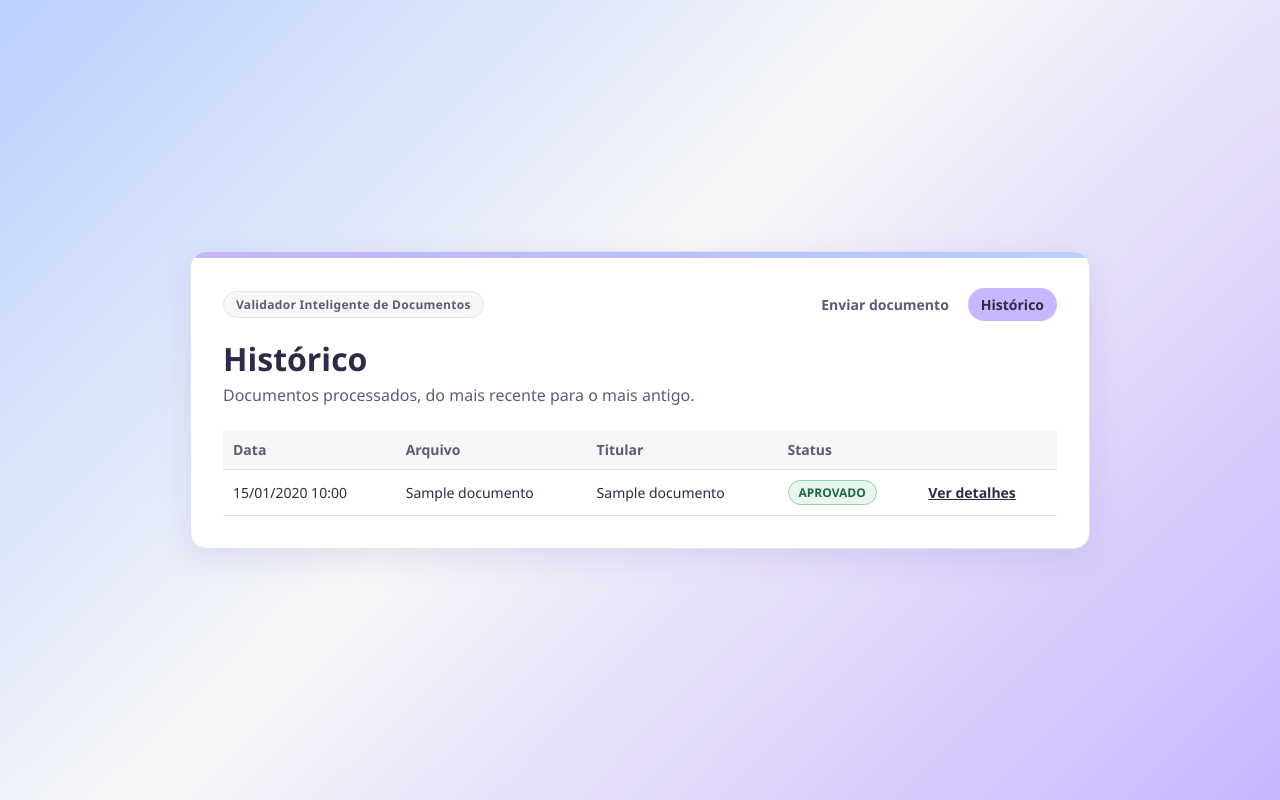
After one commit to matheus-larre/validador-documentos, a Spring Boot app: page /documentos in a window 1280 px wide. The commit adds this page. Run offline with Spring Boot 4, Linux system fonts and the light colour scheme; tables that the repository leaves empty hold one stand-in row (values such as "Sample post").

Commit message:
feat: cria telas de detalhe e historico de documentos

```diff
--- a/src/main/java/br/com/matheuslarre/validadordocumentos/controller/DocumentoController.java
+++ b/src/main/java/br/com/matheuslarre/validadordocumentos/controller/DocumentoController.java
@@ -1,23 +1,32 @@
 package br.com.matheuslarre.validadordocumentos.controller;
 
+import br.com.matheuslarre.validadordocumentos.model.Documento;
+import br.com.matheuslarre.validadordocumentos.service.ConsultaDocumentoService;
 import br.com.matheuslarre.validadordocumentos.service.OcrException;
 import br.com.matheuslarre.validadordocumentos.service.ProcessamentoService;
 import br.com.matheuslarre.validadordocumentos.service.ResultadoProcessamento;
 import org.springframework.stereotype.Controller;
+import org.springframework.ui.Model;
 import org.springframework.web.bind.annotation.GetMapping;
+import org.springframework.web.bind.annotation.PathVariable;
 import org.springframework.web.bind.annotation.PostMapping;
 import org.springframework.web.bind.annotation.RequestParam;
 import org.springframework.web.multipart.MultipartFile;
 import org.springframework.web.servlet.mvc.support.RedirectAttributes;
 
+import java.util.Optional;
+
 @Controller
 public class DocumentoController {
 
     private final ProcessamentoService processamentoService;
+    private final ConsultaDocumentoService consultaDocumentoService;
 
-    // Injeção de dependência pelo construtor: o Spring entrega o Service pronto
-    public DocumentoController(ProcessamentoService processamentoService) {
+    // Injeção de dependência pelo construtor: o Spring entrega os Services prontos
+    public DocumentoController(ProcessamentoService processamentoService,
+                               ConsultaDocumentoService consultaDocumentoService) {
         this.processamentoService = processamentoService;
+        this.consultaDocumentoService = consultaDocumentoService;
     }
 
     @GetMapping("/")
@@ -25,29 +34,37 @@ public class DocumentoController {
         return "upload";
     }
 
-    /** Controller "fino": recebe o HTTP, delega o fluxo ao serviço e decide o que mostrar na tela. */
+    /** Controller "fino": recebe o HTTP, delega o fluxo ao serviço e decide para qual tela ir. */
     @PostMapping("/documentos")
     public String receberDocumento(@RequestParam("tipo") String tipo,
                                    @RequestParam("arquivo") MultipartFile arquivo,
                                    RedirectAttributes redirect) {
         try {
             ResultadoProcessamento resultado = processamentoService.processar(tipo, arquivo);
-
             redirect.addFlashAttribute("sucesso",
-                    "Arquivo \"" + arquivo.getOriginalFilename() + "\" recebido como " + tipo
-                    + ". Salvo como " + resultado.nomeArquivoSalvo() + ".");
-            redirect.addFlashAttribute("textoExtraido",
-                    resultado.textoOcr().isBlank() ? "(nenhum texto reconhecido)" : resultado.textoOcr());
-            redirect.addFlashAttribute("dados", resultado.dados());
-            redirect.addFlashAttribute("resultado", resultado.validacao());
-            if (resultado.erroIa() != null) {
-                redirect.addFlashAttribute("erro",
-                        "O texto foi lido, mas a IA não conseguiu extrair os dados: " + resultado.erroIa());
-            }
+                    "Arquivo \"" + arquivo.getOriginalFilename() + "\" processado e salvo no histórico.");
+            // PRG (Post/Redirect/Get): o resultado agora vem do banco, então F5 ou link direto continuam funcionando
+            return "redirect:/documentos/" + resultado.documentoId();
         } catch (IllegalArgumentException | OcrException e) {
             redirect.addFlashAttribute("erro", e.getMessage());
+            return "redirect:/";
         }
-        // Padrão PRG (Post/Redirect/Get): evita reenviar o arquivo ao apertar F5
-        return "redirect:/";
+    }
+
+    @GetMapping("/documentos")
+    public String historico(Model model) {
+        model.addAttribute("documentos", consultaDocumentoService.listarHistorico());
+        return "historico";
+    }
+
+    @GetMapping("/documentos/{id}")
+    public String detalhe(@PathVariable String id, Model model, RedirectAttributes redirect) {
+        Optional<Documento> documento = consultaDocumentoService.buscar(id);
+        if (documento.isEmpty()) {
+            redirect.addFlashAttribute("erro", "Documento não encontrado.");
+            return "redirect:/documentos";
+        }
+        model.addAttribute("doc", documento.get());
+        return "detalhe";
     }
 }
--- a/src/main/resources/static/css/style.css
+++ b/src/main/resources/static/css/style.css
@@ -170,6 +170,74 @@ button:active { transform: translateY(0); }
 .checklist li.ok .check-icone { color: #1E6B3A; }
 .checklist li.falha .check-icone { color: #A12A3A; }
 
+.selo-neutro { background: var(--fundo); color: var(--texto-suave); border-color: var(--cinza-azulado); font-size: 20px; }
+
+/* ===== Topo com marca + menu (compartilhado pelas telas) ===== */
+.topo {
+    display: flex;
+    flex-wrap: wrap;
+    align-items: center;
+    justify-content: space-between;
+    gap: 8px;
+    margin-bottom: 16px;
+}
+.topo .marca { margin: 0; }
+.menu { display: flex; gap: 6px; flex-wrap: wrap; }
+.menu a {
+    text-decoration: none;
+    color: var(--texto-suave);
+    font-weight: 600;
+    font-size: 14px;
+    padding: 6px 12px;
+    border-radius: 999px;
+    border: 1px solid transparent;
+}
+.menu a:hover { background: var(--fundo); border-color: var(--cinza-azulado); }
+.menu a.ativo { background: var(--lilas); color: var(--texto); }
+
+.card.larga { max-width: 900px; }
+.meta { color: var(--texto-suave); font-size: 14px; margin: 0 0 20px; overflow-wrap: anywhere; }
+
+/* ===== Botões em forma de link ===== */
+.acoes { display: flex; gap: 10px; flex-wrap: wrap; margin-top: 28px; }
+.botao {
+    flex: 1 1 200px;
+    display: inline-block;
+    text-align: center;
+    text-decoration: none;
+    padding: 12px;
+    border-radius: 10px;
+    background: linear-gradient(90deg, var(--lilas), var(--lavanda));
+    color: var(--texto);
+    font-weight: 700;
+}
+.botao:hover { box-shadow: 0 6px 16px var(--sombra); }
+.botao-secundario { background: var(--fundo); border: 1px solid var(--cinza-azulado); }
+
+/* ===== Histórico ===== */
+.tabela-rolagem { overflow-x: auto; }
+.historico { width: 100%; border-collapse: collapse; font-size: 14px; }
+.historico th {
+    text-align: left;
+    padding: 10px;
+    color: var(--texto-suave);
+    background: var(--fundo);
+    border-bottom: 1px solid var(--cinza-azulado);
+    white-space: nowrap;
+}
+.historico td { padding: 10px; border-bottom: 1px solid var(--cinza-azulado); white-space: nowrap; }
+.historico td.quebra { white-space: normal; overflow-wrap: anywhere; min-width: 140px; }
+.historico a { color: var(--texto); font-weight: 600; }
+.historico tbody tr:hover { background: #FAF8FF; }
+
+.chip { display: inline-block; padding: 3px 10px; border-radius: 999px; font-size: 12px; font-weight: 700; border: 1px solid; }
+.chip-aprovado { background: #E8F6EE; color: #1E6B3A; border-color: #8FD3A8; }
+.chip-reprovado { background: #FDEDEF; color: #A12A3A; border-color: #F2A7B3; }
+.chip-neutro { background: var(--fundo); color: var(--texto-suave); border-color: var(--cinza-azulado); }
+
+.vazio { text-align: center; color: var(--texto-suave); padding: 24px 0; }
+.vazio a { color: var(--texto); font-weight: 600; }
+
 /* ===== Tabela de dados extraídos pela IA ===== */
 .dados { width: 100%; border-collapse: collapse; font-size: 14px; }
 .dados th {
--- /dev/null
+++ b/src/main/resources/templates/fragmentos.html
@@ -0,0 +1,21 @@
+<!DOCTYPE html>
+<html lang="pt-BR" xmlns:th="http://www.thymeleaf.org">
+<body>
+
+<!-- Topo compartilhado por todas as telas: marca + menu. "ativo" destaca a página atual. -->
+<header th:fragment="topo(ativo)" class="topo">
+    <p class="marca">Validador Inteligente de Documentos</p>
+    <nav class="menu" aria-label="Menu principal">
+        <a th:href="@{/}" th:classappend="${ativo == 'enviar'} ? 'ativo'">Enviar documento</a>
+        <a th:href="@{/documentos}" th:classappend="${ativo == 'historico'} ? 'ativo'">Histórico</a>
+    </nav>
+</header>
+
+<!-- Mensagens de sucesso/erro vindas do Controller (flash attributes) -->
+<div th:fragment="alertas">
+    <div th:if="${sucesso}" class="alerta sucesso" th:text="${sucesso}"></div>
+    <div th:if="${erro}" class="alerta erro" th:text="${erro}"></div>
+</div>
+
+</body>
+</html>
--- /dev/null
+++ b/src/main/resources/templates/historico.html
@@ -0,0 +1,52 @@
+<!DOCTYPE html>
+<html lang="pt-BR" xmlns:th="http://www.thymeleaf.org">
+<head>
+    <meta charset="UTF-8">
+    <meta name="viewport" content="width=device-width, initial-scale=1.0">
+    <title>Histórico de documentos</title>
+    <link rel="stylesheet" th:href="@{/css/style.css}">
+</head>
+<body>
+<main class="card larga">
+    <header th:replace="~{fragmentos :: topo('historico')}"></header>
+
+    <h1>Histórico</h1>
+    <p class="subtitulo">Documentos processados, do mais recente para o mais antigo.</p>
+
+    <div th:replace="~{fragmentos :: alertas}"></div>
+
+    <p th:if="${documentos.isEmpty()}" class="vazio">
+        Nenhum documento processado ainda. <a th:href="@{/}">Envie o primeiro</a>.
+    </p>
+
+    <!-- A rolagem horizontal fica só na tabela, nunca na página inteira (celular) -->
+    <div th:if="${!documentos.isEmpty()}" class="tabela-rolagem">
+        <table class="historico">
+            <thead>
+            <tr>
+                <th>Data</th>
+                <th>Arquivo</th>
+                <th>Titular</th>
+                <th>Status</th>
+                <th></th>
+            </tr>
+            </thead>
+            <tbody>
+            <tr th:each="doc : ${documentos}">
+                <td th:text="${#temporals.format(doc.criadoEm, 'dd/MM/yyyy HH:mm')}"></td>
+                <td class="quebra" th:text="${doc.nomeArquivoOriginal}"></td>
+                <td th:text="${doc.nome ?: '—'}"></td>
+                <td>
+                    <span th:if="${doc.status != null}" class="chip"
+                          th:classappend="${doc.status.name() == 'APROVADO'} ? 'chip-aprovado' : 'chip-reprovado'"
+                          th:text="${doc.status}"></span>
+                    <span th:if="${doc.status == null}" class="chip chip-neutro">NÃO VALIDADO</span>
+                </td>
+                <td><a th:href="@{/documentos/{id}(id=${doc.id})}">Ver detalhes</a></td>
+            </tr>
+            </tbody>
+        </table>
+    </div>
+</main>
+</body>
+</html>
```
Also changed, not shown: src/main/java/br/com/matheuslarre/validadordocumentos/service/ConsultaDocumentoService.java (added, +34 -0 lines), src/main/resources/templates/detalhe.html (added, +75 -0 lines), src/main/resources/templates/upload.html (+4 -44 lines).
